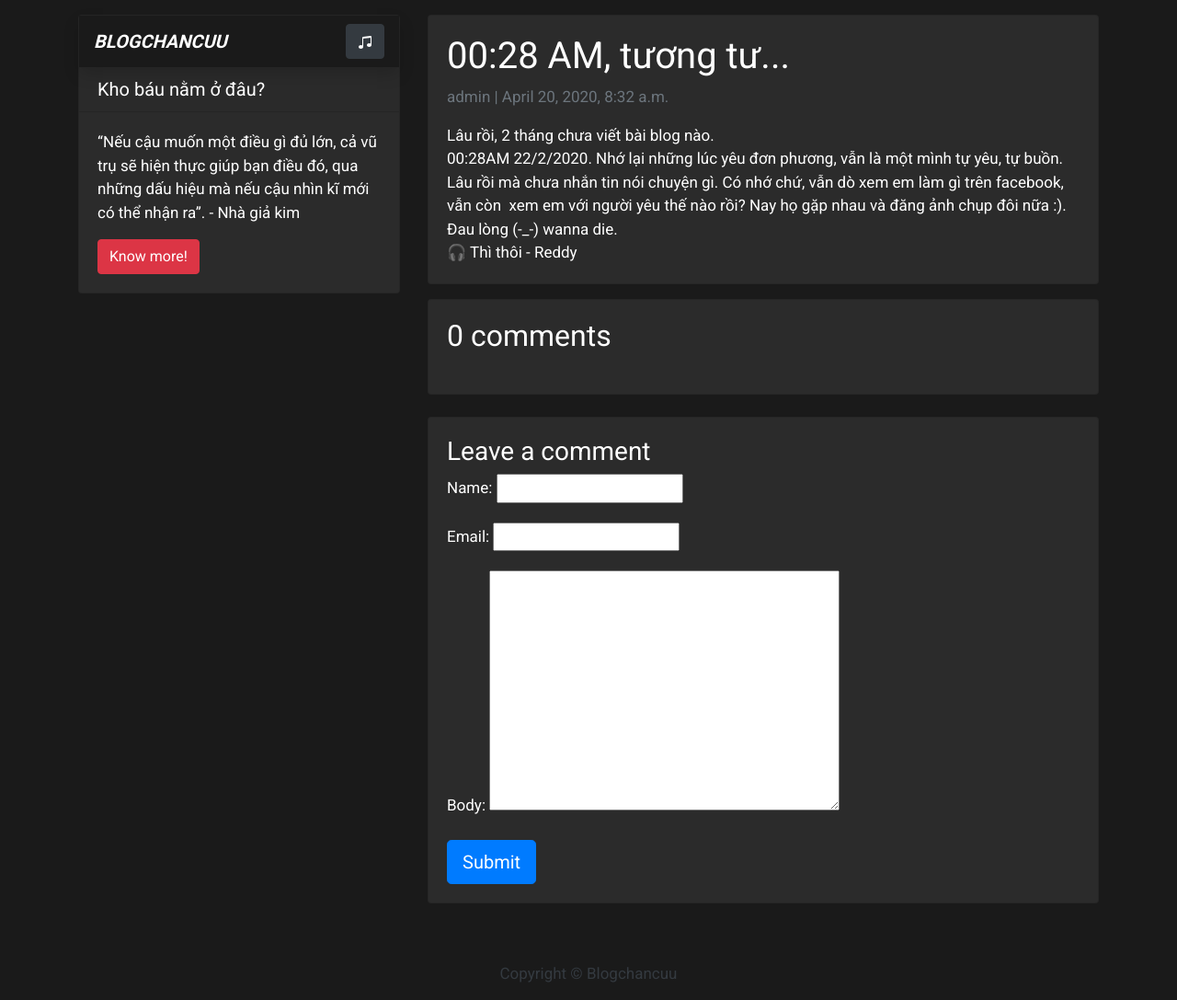
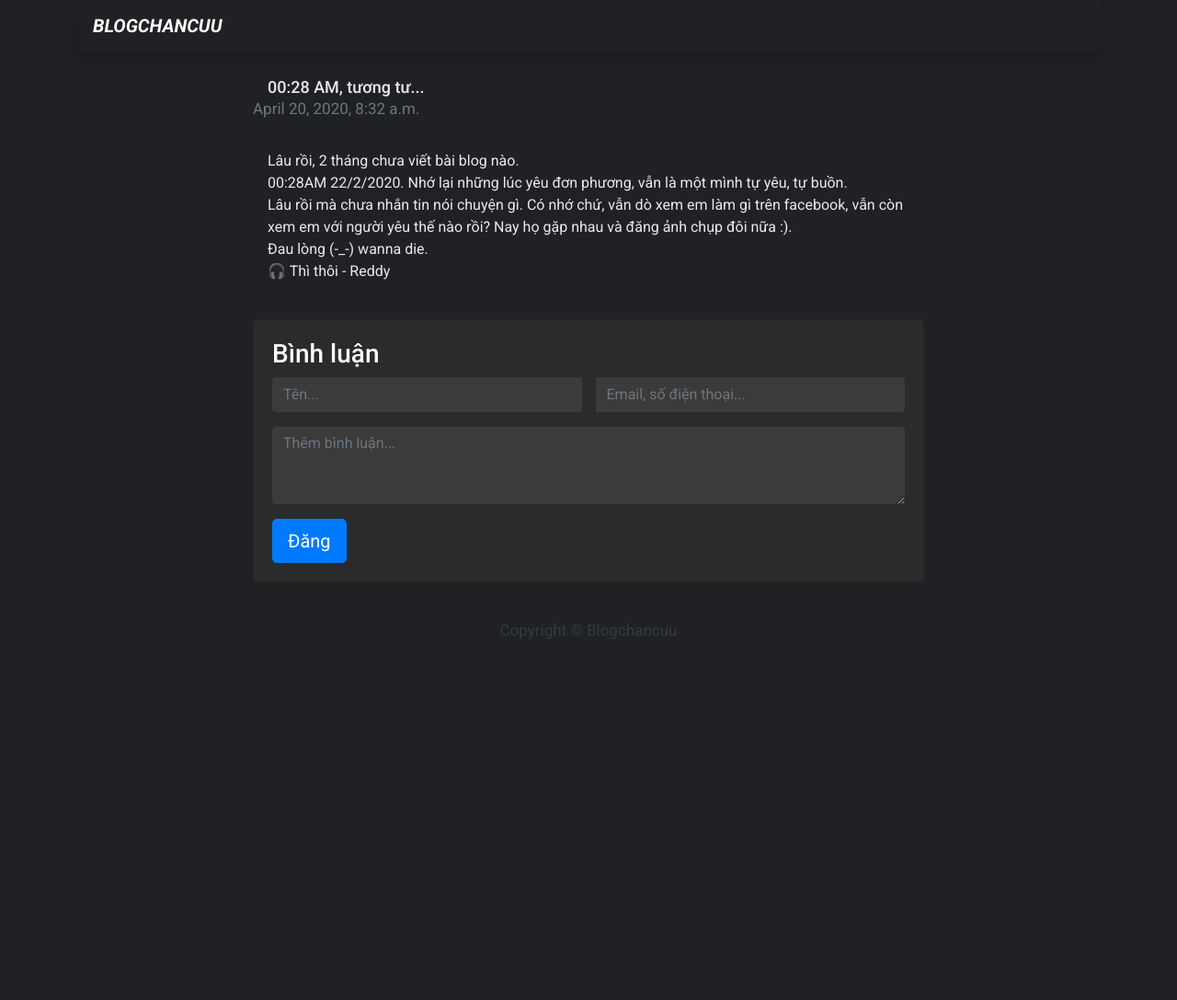
Before and after one commit to canhazn/django-blogchancuu, a Django app: a page that uses templates/base.html in a window 1280 px wide. Shown: the whole page at 92% size. After the commit the page ends 695 px from the top, so only its background shows below. Run offline with Django 3.2, Linux system fonts and the light colour scheme; data comes from the database, SQL or seed files in the repository; both versions use the stored data as it was before the commit; tables that the repository leaves empty hold one stand-in row (values such as "Sample post"); some libraries are stand-ins or nearby versions.

Commit message:
new style

```diff
--- a/blogchancuu/urls.py
+++ b/blogchancuu/urls.py
@@ -16,8 +16,14 @@ Including another URLconf
 from django.contrib import admin
 from django.urls import path,include
 
+from django.conf import settings
+from django.conf.urls.static import static
+
 urlpatterns = [
     path('admin/', admin.site.urls),
     path('', include('post.urls')),
     path('summernote/', include('django_summernote.urls')),
 ]
+
+if settings.DEBUG:
+    urlpatterns += static(settings.MEDIA_URL, document_root=settings.MEDIA_ROOT)
--- a/post/models.py
+++ b/post/models.py
@@ -10,19 +10,19 @@ STATUS = (
 )
 
 class Post(models.Model):
-	title = models.CharField(max_length=200, unique=True)
+	title = models.CharField(max_length=200, null=True, blank=True)
 	slug = models.SlugField(max_length=200, unique=True)
-	author = models.ForeignKey(User, on_delete= models.CASCADE, related_name="blog_posts")
+	# author = models.ForeignKey(User, on_delete= models.CASCADE, related_name="blog_posts")
 	update_on = models.DateTimeField(auto_now= True)
 	content = models.TextField()
 	created_on = models.DateTimeField(auto_now_add=True)
-	status = models.IntegerField(choices= STATUS, default=0)
+	status = models.IntegerField(choices= STATUS, default=1)
 
 	class Meta:
 		ordering = ['-created_on']
 
 	def __str__(self):
-		return self.title
+		return self.slug
 
 class Comment(models.Model):
 	post = models.ForeignKey(Post, on_delete=models.CASCADE, related_name="comments")
@@ -30,7 +30,7 @@ class Comment(models.Model):
 	email = models.EmailField()
 	body = models.TextField()
 	created_on = models.DateTimeField(auto_now_add=True)
-	active = models.BooleanField(default=False)
+	active = models.BooleanField(default=True)
 
 	class Meta:
 		ordering = ['created_on']
--- a/post/views.py
+++ b/post/views.py
@@ -1,4 +1,4 @@
-from django.shortcuts import render, get_object_or_404
+from django.shortcuts import render, get_object_or_404, redirect
 
 # Create your views here.
 from django.views import generic
@@ -11,9 +11,9 @@ class PostList(generic.ListView):
     queryset = Post.objects.filter(status=1).order_by('-created_on')
     template_name = 'index.html'
 
-class PostDetail(generic.DetailView):
-    model = Post
-    template_name = 'post_detail.html'
+# class PostDetail(generic.DetailView):
+#     model = Post
+#     template_name = 'post_detail.html'
 
 def post_detail(request, slug):
     template_name = 'post_detail.html'
@@ -33,13 +33,14 @@ def post_detail(request, slug):
             new_comment.post = post
             # Save the comment to the database
             new_comment.save()
-
+            return redirect("/" + str(post.slug))
     else:
         comment_form = CommentForm()
 
+    print(request.POST)
     return render(request, template_name, {
         'post': post,
         'comments': comments,
         'new_comment': new_comment,
-        'comment_form': comment_form
+        'comment_form': CommentForm()
     })
--- a/static/css/base.css
+++ b/static/css/base.css
@@ -1,7 +1,7 @@
 body {
     font-family: "Roboto", sans-serif;
     font-size: 17px;
-    background-color: #1a1a1a;
+    background-color: #202124;
 }
 
 .top-nav {
@@ -12,3 +12,41 @@ body {
     background-color: #2b2b2b;
     color: #fff;
 }
+
+.form-control-comment {
+    background-color: #3b3b3b !important;
+    color: white !important;
+    border: none !important;
+}
+
+.post {
+    width: 240px;
+    background-color: #202124;
+    border: 1px solid #5f6368;
+    border-radius: 8px;
+}
+
+.post:hover {
+    border: 1px solid #9ea3a8;
+    text-decoration: none;
+}
+
+.post-title {
+    padding: 12px 16px 0 16px;
+    margin: 0;
+    font-size: 18px;
+    font-weight: 500;
+    color: #e8eaed;
+}
+
+.post-content {
+    padding: 16px;
+    font-size: 16px;
+    color: #e8eaed;
+}
+
+@media screen and (max-width: 600px) {
+    .post {
+        width: 100%;
+    }
+}
--- a/templates/base.html
+++ b/templates/base.html
@@ -8,6 +8,8 @@
     <link href="https://fonts.googleapis.com/css?family=Roboto:400,700" rel="stylesheet">
     <meta name="google" content="notranslate" />
     <meta name="viewport" content="width=device-width, initial-scale=1" />
+
+    <link href="https://fonts.googleapis.com/css2?family=Roboto:ital,wght@0,300;0,400;0,500;0,700;1,300;1,400;1,500;1,700&display=swap" rel="stylesheet">
 
     <link rel="stylesheet" href="https://stackpath.bootstrapcdn.com/bootstrap/4.4.1/css/bootstrap.min.css"
         integrity="sha384-Vkoo8x4CGsO3+Hhxv8T/Q5PaXtkKtu6ug5TOeNV6gBiFeWPGFN9MuhOf23Q9Ifjh" crossorigin="anonymous">
--- /dev/null
+++ b/templates/header.html
@@ -0,0 +1,11 @@
+{% block sidebar %} {% load static %}
+
+<!-- Sidebar Widgets Column -->
+<div class="container">
+    <nav class="navbar shadow">
+        <a class="navbar-brand text-white font-italic font-weight-bolder" href="{% url 'home' %}">BLOGCHANCUU
+        </a>
+    </nav>
+</div>
+
+{% endblock sidebar %}
--- a/templates/post_detail.html
+++ b/templates/post_detail.html
@@ -1,25 +1,32 @@
-{% extends 'base.html' %} {% block content %}
+{% extends 'base.html' %} {% block content %} {% block header %} {% include 'header.html' %} {% endblock header %}
 
 <div class="container">
 
     <div class="row">
-    {% block sidebar %} {% include 'sidebar.html' %} {% endblock sidebar %}
-    <div class="col-md-8 mb-4  mt-3 left  top">
-      <div class="card-body card">
+        <div class="col-md-8 mx-auto mt-3">
+            <!-- <div class="card-body card">
                 <h1>{% block title %} {{ post.title }} {% endblock title %}</h1>
-        <p class=" text-muted">{{ post.author }} | {{ post.created_on }}</p>
+                <p class=" text-muted">{{ post.created_on }}</p>
                 <div class="">{{ post.content | safe }}</div>
+            </div> -->
+
+
+
+            <div class="post-detail mb-4">
+                {% if post.title %}
+                <h2 class="post-title">{{ post.title }}</h2>
+                {% endif %}
+                <p class=" text-muted">{{ post.created_on }}</p>
+                <div class="post-content">{{ post.content| safe }}</div>
             </div>
 
+
+
+            {% with comments.count as total_comments %} {% if total_comments %}
             <div class="card-body card mb-4 mt-3">
                 <!-- comments -->
-        {% with comments.count as total_comments %}
-        <h2>{{ total_comments }} comments</h2>
-
-        <p>
-          {% endwith %} {% for comment in comments %}
-        </p>
-
+                <span>{{ total_comments }} bình luận</span>
+                <hr> {% for comment in comments %}
                 <div class="comments" style="padding: 10px;">
                     <p class="font-weight-bold">
                         {{ comment.name }}
@@ -29,20 +36,34 @@
                     </p>
                     {{ comment.body | linebreaks }}
                 </div>
-
                 {% endfor %}
             </div>
+            {% endif %} {% endwith %}
             <div class="card-body card mb-4 mt-3">
                 {% if new_comment %}
                 <div class="alert alert-success" role="alert">
                     Your comment is awaiting moderation
                 </div>
                 {% else %}
-        <h3>Leave a comment</h3>
-        <form method="post">
-          {{ comment_form.as_p }}
+                <h3>Bình luận</h3>
+                <form action="" method="POST">
                     {% csrf_token %}
-          <button type="submit" class="btn btn-primary  btn-lg">Submit</button>
+                    <div class="input-group">
+                        <input type="text" name="name" placeholder="Tên..." id="nameinput" class="form-control form-control-comment text-white mr-3">
+                        <input type="text" name="email" placeholder="Email, số điện thoại..." id="emailinput" class="form-control form-control-comment text-white">
+                    </div>
+                    <div class="form-group">
+                    </div>
+                    <div class="form-group">
+                        <textarea class="form-control form-control-comment text-white" name="body" placeholder="Thêm bình luận..." rows="3"></textarea>
+                    </div>
+                    <!-- <div class="input-group mb-3">
+            <input type="text" name="email" placeholder="Email"..." class="form-control form-control-comment text-white">
+          </div>
+          <p>name</p>
+          {{ comment_form.name }} -->
+                    <input class="btn btn-primary  btn-lg" type="submit" value="Đăng">
+                    <!-- <button type="submit" class="btn btn-primary  btn-lg">Submit</button> -->
                 </form>
                 {% endif %}
             </div>
--- a/templates/sidebar.html
+++ b/templates/sidebar.html
@@ -21,6 +21,7 @@
                         d="M5.5 3.5A1.5 1.5 0 017 5v6a1.5 1.5 0 01-3 0V5a1.5 1.5 0 011.5-1.5zm5 0A1.5 1.5 0 0112 5v6a1.5 1.5 0 01-3 0V5a1.5 1.5 0 011.5-1.5z" />
                 </svg>
             </button>
+
         </nav>
         <h5 class="card-header">Kho báu nằm ở đâu?</h5>
 
@@ -47,7 +48,9 @@
     album = album.map((track) => "{% static 'music/' %}" + track);
     let activeTrack = Math.floor(Math.random() * album.length);
     let audioManager = new Audio(album[activeTrack]);
-    console.log(album[activeTrack]);
+    audioManager.preload = "auto";
+    // console.log(audioManager.preload);
+    // console.log(album[activeTrack]);
     $(".bi-pause-fill").hide();
     $("#play-btn").click(() => {
         $("#play-btn").button('toggle');
@@ -67,6 +70,7 @@
         if ((newTrack == activeTrack) && (newTrack == album.length - 1)) newTrack--;
         activeTrack = newTrack != activeTrack ? newTrack : Math.floor((newTrack + album.length) / 2);
         audioManager.src = album[activeTrack];
+        audioManager.preload = "auto";
         audioManager.play();
     });
 </script>
```
Also changed, not shown: templates/index.html (+46 -29 lines), db.sqlite3. Lines whose indentation alone changed are shown as unchanged.
